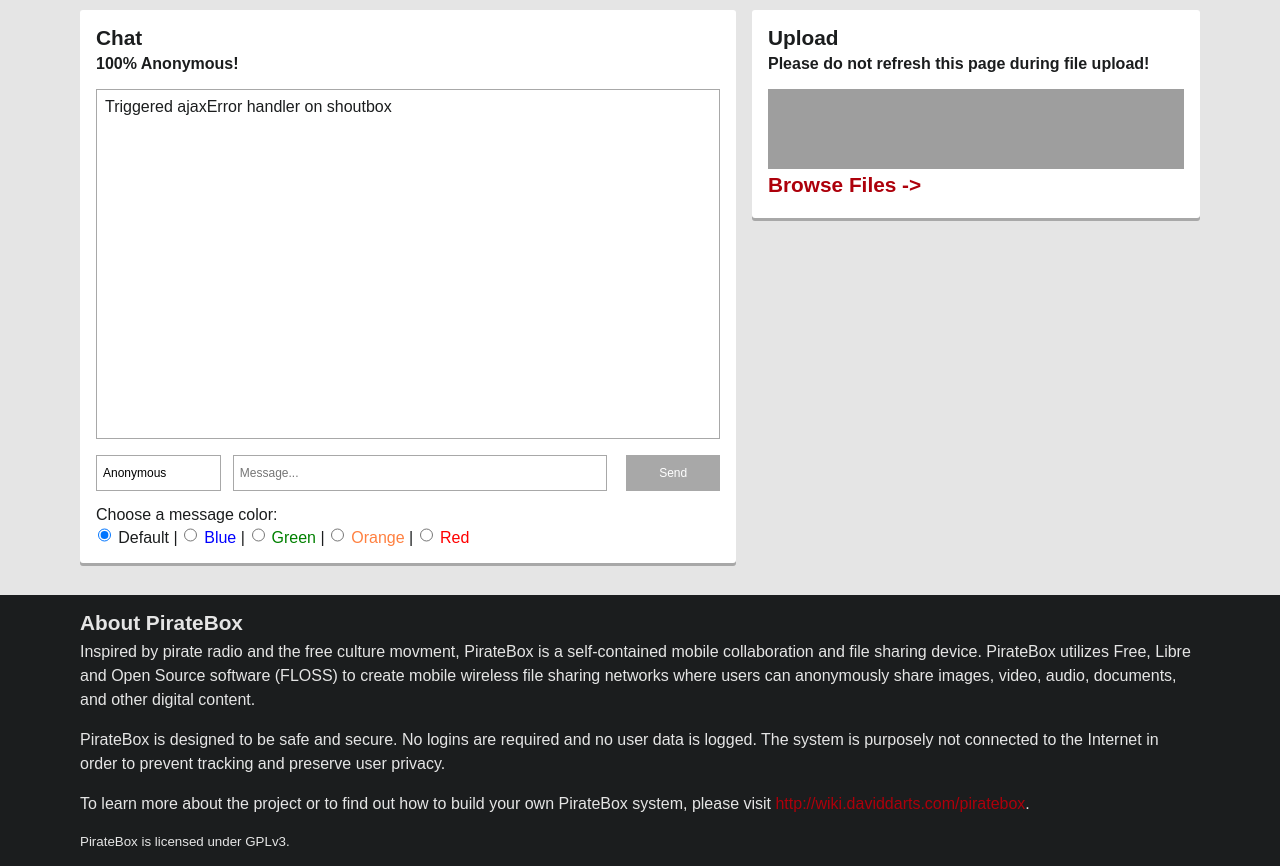
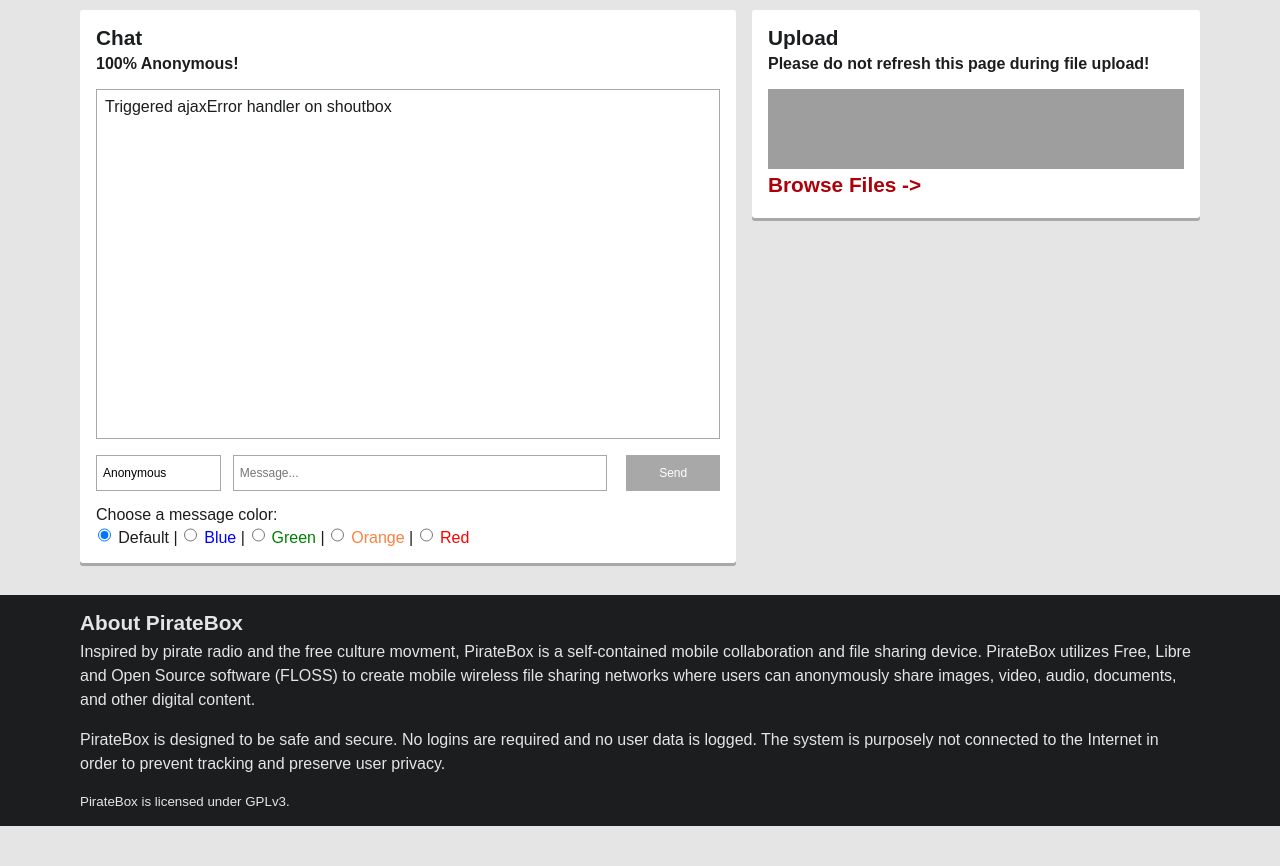
Before and after one commit to SimonSurfer/PirateBox-FrontEnd, a plain HTML site: page www/index.html in a window 1280 px wide. Shown: the part 74-940 px from the top of the page. After the commit the page ends 900 px from the top, so only its background shows below. Drawn offline with Linux system fonts and the light colour scheme; no server answers; grey boxes are pictures that could not be loaded.

Commit message:
Removed external link

```diff
--- a/www/index.html
+++ b/www/index.html
@@ -72,7 +72,6 @@
 		<h2 id="about">About PirateBox</h2>
 		<p>Inspired by pirate radio and the free culture movment, PirateBox is a self-contained mobile collaboration and file sharing device. PirateBox utilizes Free, Libre and Open Source software (FLOSS) to create mobile wireless file sharing networks where users can anonymously share images, video, audio, documents, and other digital content.</p>
 		<p>PirateBox is designed to be safe and secure. No logins are required and no user data is logged. The system is purposely not connected to the Internet in order to prevent tracking and preserve user privacy.</p>
-		<p>To learn more about the project or to find out how to build your own PirateBox system, please visit <a href="http://wiki.daviddarts.com/piratebox">http://wiki.daviddarts.com/piratebox</a>.</p>
 		<p class="to-top"><a href="#banner">Back to top</a></p>
 
 		<small>PirateBox is licensed under GPLv3.</small>
```
